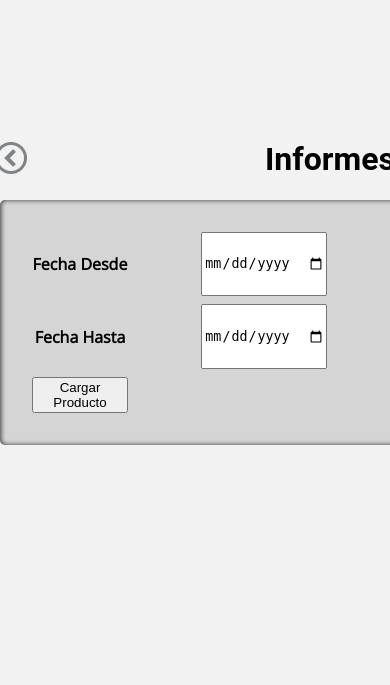
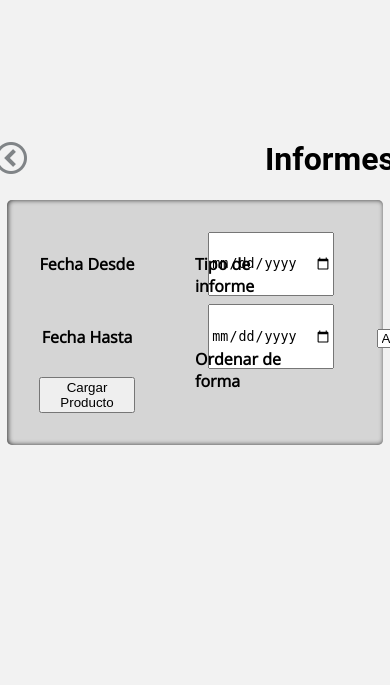
Before and after one commit to peblo-code/PROYECTO, a Django app: template servidor/pagina/templates/sections/informs.html in a window 390 px wide; the page is wider, and only the part inside the window is pictured. Shown: the part 241-926 px from the top of that part. Run offline with Django 3.2, Linux system fonts and the light colour scheme; the template is opened without the code that fills it, so the values that code supplies are empty; some web fonts are replaced.

Commit message:
comienzo del responsive de las secciones

```diff
--- a/servidor/pagina/static/css/globals.css
+++ b/servidor/pagina/static/css/globals.css
@@ -174,3 +174,14 @@ iframe {
   grid-template-columns: 6em 16em;
   grid-gap: .5em;
 }
+
+@media screen and (max-width: 900px) {
+  .form-global-box {
+      width: 80%;
+      grid-template-columns: 50% 50%;
+  }
+
+  .form-section {
+    grid-gap: 2em;
+  }
+}
```
